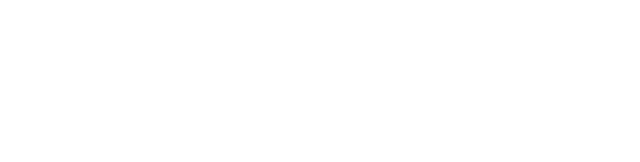
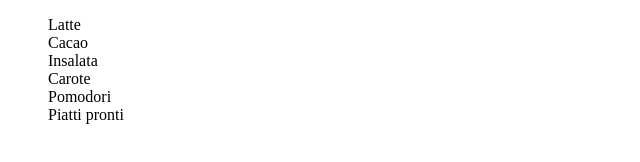
Before and after one commit to daniele-rosati/js-lista-spesa, a plain HTML site: page for/index.html in a window 1280 px wide. Shown: the whole page, without its empty margins (0-640 px from the left). Drawn offline with Linux system fonts and the light colour scheme.

Commit message:
struttura con for

```diff
--- a/for/index.html
+++ b/for/index.html
@@ -4,11 +4,19 @@
     <meta charset="UTF-8">
     <meta name="viewport" content="width=device-width, initial-scale=1.0">
     <title>Document</title>
+    <link rel="stylesheet" href="style.css">
 </head>
 <body>
-        <ul class="list">
 
-        </ul>
+
+           <!-- <div id="spesa">
+
+           </div> -->
+
+           <ul id="spesa">
+
+           </ul>
+
 
         <script src="script.js"></script>
 
--- a/for/script.js
+++ b/for/script.js
@@ -22,3 +22,12 @@ const list = [
     'Pomodori',
     'Piatti pronti'
 ];
+
+let divSpesa =document.getElementById("spesa");
+
+// stampa con for degli elementi
+
+for (let i=0; i < list.length; i++){
+    // console.log(list[i]);
+    divSpesa.innerHTML += list[i] + "<br>";
+}
```
